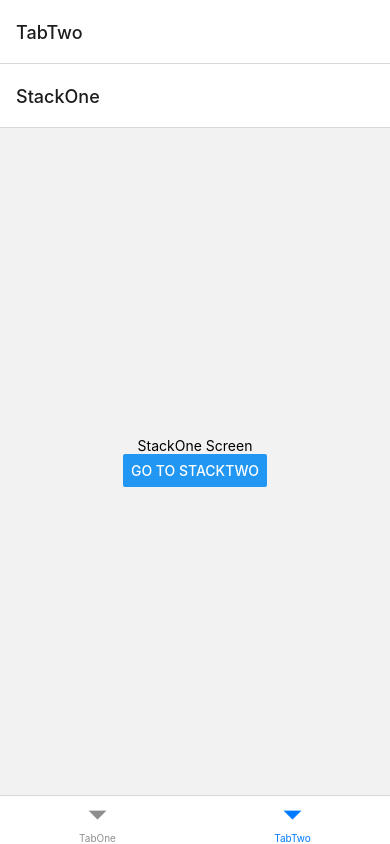
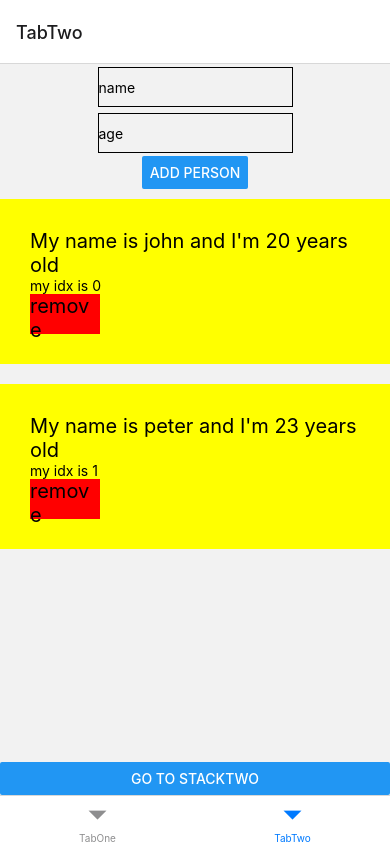
Before and after one commit to sungjinwi/rnPractice, a React Native app: screen /TabTwo in a window 390 px wide. Built offline with nearby package versions, Linux system fonts and the light colour scheme.

Commit message:
FEAT : Initiated context & people moved to stack

```diff
--- a/App.tsx
+++ b/App.tsx
@@ -19,19 +19,22 @@ import {
     View,
 } from 'react-native';
 import { TabOneScreen, TabTwoScreen } from './src/components';
+import { PeopleContext } from './src/context';
 
 const Tab = createBottomTabNavigator();
 
 function App(): JSX.Element {
 
     return (
-    <SafeAreaView style={{flex:1}}>
+        <SafeAreaView style={{ flex: 1 }}>
+            <PeopleContext.Provider value={1}>
                 <NavigationContainer>
                     <Tab.Navigator>
                         <Tab.Screen name="TabOne" component={TabOneScreen} />
                         <Tab.Screen name="TabTwo" component={TabTwoScreen} />
                     </Tab.Navigator>
                 </NavigationContainer>
+            </PeopleContext.Provider>
         </SafeAreaView>
     );
 }
--- a/src/components/StackOneScreen.tsx
+++ b/src/components/StackOneScreen.tsx
@@ -1,16 +1,107 @@
-import { Button, Text, View } from "react-native";
+import { Button, FlatList, StyleSheet, Text, View, TextInput, TouchableOpacity } from "react-native";
+import { useManagePeople } from "../hooks";
+import { useContext } from "react";
+import { PeopleContext } from "../context";
+
+interface PersonProps {
+name: string;
+age: number;
+idx: number;
+}
+
+const dummy = [
+    {
+        name: 'john',
+        age: 20,
+        idx: 0
+    },
+    {
+        name: 'peter',
+        age: 23,
+        idx: 1
+    },
+]
 
 
 function StackOneScreen({ navigation }: any) {
+
+    const peopleObject = useContext(PeopleContext);
+    console.log(peopleObject)
+
+    // customHook으로 input 및 people관리 수정
+
+    const managePeople = useManagePeople(dummy);
+
+    const { nameProps, ageProps, people, addPerson, removePerson } = managePeople;
+
+    const Person = ({ name, age, idx }: PersonProps) => (
+        <View style={styles.item}>
+            <Text style={styles.script}>My name is {name} and I'm {age} years old</Text>
+            <Text>my idx is {idx}</Text>
+            <TouchableOpacity
+                onPress={() => removePerson(idx)}
+                style={{ backgroundColor: 'red', width: 70, height: 40 }}
+            >
+                <Text style={{ fontSize: 20 }}>remove</Text>
+            </TouchableOpacity>
+        </View>
+    )
+
     return (
-        <View style={{ flex: 1, alignItems: 'center', justifyContent: 'center' }}>
-            <Text>StackOne Screen</Text>
-            <Button
-                title='Go to StackTwo'
-                onPress={() => navigation.navigate('StackTwo')}
-            />
-        </View>
+        <>
+            <View style={{ flex: 1, alignItems: 'center', justifyContent: 'center' }}>
+                <View style={styles.inputContainer}>
+                    <TextInput style={styles.input}
+                        placeholder='name'
+                        {...nameProps}
+                    />
+                    <TextInput style={styles.input}
+                        placeholder='age'
+                        keyboardType='numeric'
+                        {...ageProps}
+                    />
+                    <Button
+                        title='Add person'
+                        onPress={addPerson}
+                    />
+
+                </View>
+                <FlatList
+                    data={people}
+                    renderItem={({ item }) => <Person name={item.name} age={item.age} idx={item.idx} />}
+                    keyExtractor={(item) => item.idx.toString()}
+                />
+            </View>
+                <Button
+                    title='Go to StackTwo'
+                    onPress={() => navigation.navigate('StackTwo')}
+                />
+        </>
     )
 }
 
+const styles = StyleSheet.create({
+    item: {
+        padding: 30,
+        marginVertical: 10,
+        backgroundColor: 'yellow'
+    },
+    script: {
+        fontSize: 20
+    },
+    title: {
+        fontSize: 30
+    },
+    input: {
+        width: '50%',
+        height: 40,
+        borderWidth: 1,
+        margin: 3
+    },
+    inputContainer: {
+        width: '100%',
+        alignItems: 'center'
+    }
+})
+
 export default StackOneScreen;
--- a/src/components/TabOneScreen.tsx
+++ b/src/components/TabOneScreen.tsx
@@ -9,73 +9,17 @@ import {
     TextInput,
     TouchableOpacity
 } from 'react-native'
-import { useInput, useManageList, useManagePeople } from '../hooks';
 
 
-interface PersonProps {
-  name: string;
-  age: number;
-  idx: number;
-}
 
-const dummy = [
-  {
-    name: 'john',
-    age: 20,
-    idx:0
-  },
-  {
-    name: 'peter',
-    age: 23,
-    idx:1
-  },
-]
 
 
 function TabOneScreen({ navigation }: any) {
 
-  // customHook으로 input 및 people관리 수정
 
-  const managePeople = useManagePeople(dummy);
-
-  const {nameProps, ageProps, people, addPerson, removePerson} = managePeople;
-
-  const Person = ({ name, age, idx }: PersonProps) => (
-    <View style={styles.item}>
-      <Text style={styles.script}>My name is {name} and I'm {age} years old</Text>
-      <Text>my idx is {idx}</Text>
-      <TouchableOpacity
-        onPress={()=>removePerson(idx)}
-        style={{backgroundColor:'red', width:70, height:40}}
-      >
-        <Text style={{fontSize:20}}>remove</Text>
-      </TouchableOpacity>
-    </View>
-  )
 
     return (
         <View style={{ flex: 1, alignItems: 'center', justifyContent: 'center' }}>
-      <View style={styles.inputContainer}>
-        <TextInput style={styles.input}
-          placeholder='name'
-          {...nameProps}
-        />
-        <TextInput style={styles.input}
-          placeholder='age'
-          keyboardType='numeric'
-          {...ageProps}
-        />
-        <Button
-          title='Add person'
-          onPress={addPerson}
-        />
-
-      </View>
-      <FlatList
-        data={people}
-        renderItem={({ item }) => <Person name={item.name} age={item.age} idx={item.idx} />}
-        keyExtractor={(item) => item.idx.toString()}
-      />
             <Button
                 title='Go to stackTwo'
                 onPress={() => navigation.navigate('TabTwo', {
--- a/src/components/TabTwoScreen.tsx
+++ b/src/components/TabTwoScreen.tsx
@@ -8,6 +8,9 @@ function TabTwoScreen() {
     return (
         <Stack.Navigator
             initialRouteName="StackOne"
+            screenOptions={{
+                headerShown:false
+            }}
         >
             <Stack.Screen name='StackOne' component={StackOneScreen} />
             <Stack.Screen name='StackTwo' component={StackTwoScreen} />
--- /dev/null
+++ b/src/context/PeopleContext.ts
@@ -0,0 +1,3 @@
+import { createContext } from "react";
+
+export const PeopleContext = createContext(1);
--- /dev/null
+++ b/src/context/index.ts
@@ -0,0 +1 @@
+export {PeopleContext} from './PeopleContext'
```
Lines whose indentation alone changed are shown as unchanged.
